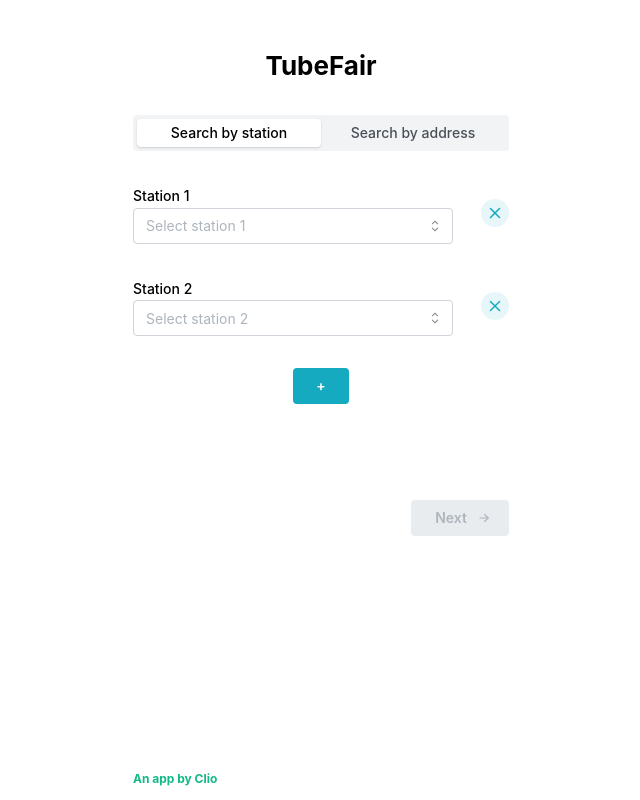
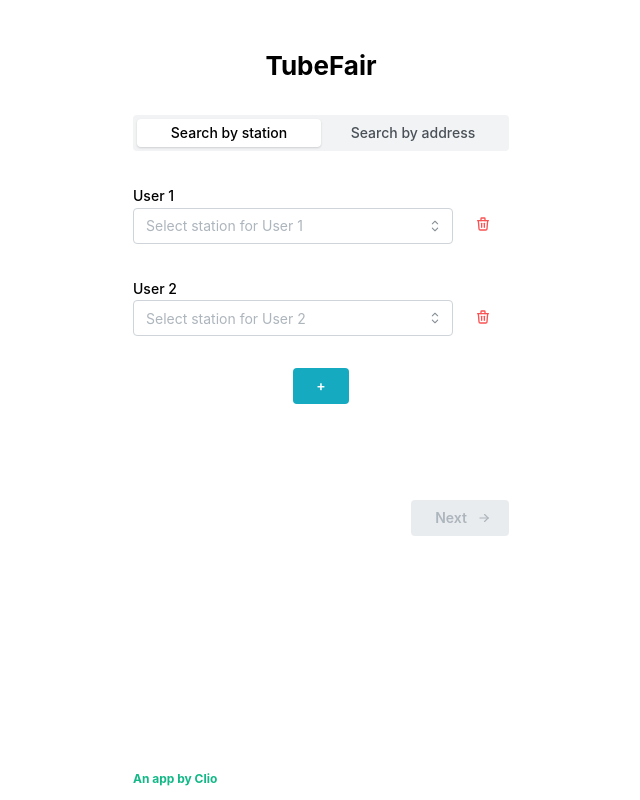
Before and after one commit to clio-petersdorff/groundhog, a React (Vite) app: page /inputs in a window 1280 px wide. Shown: the whole page, without its empty margins (319-959 px from the left). Built offline with nearby package versions, Linux system fonts and the light colour scheme; no server answers.

Commit message:
small ui updates

```diff
--- a/src/app/components/InputView/AddressInputs.tsx
+++ b/src/app/components/InputView/AddressInputs.tsx
@@ -6,7 +6,7 @@ export default function AddressInputs() {
   return (
     <Paper withBorder radius="md" p="xl">
       <Group>
-        <IconHourglassLow size={24} color="grey" />
+        <IconHourglassLow size={24} />
         <Text>Coming soon...</Text>
       </Group>
     </Paper>
--- a/src/app/components/InputView/StationInputs.tsx
+++ b/src/app/components/InputView/StationInputs.tsx
@@ -1,6 +1,6 @@
 import { ActionIcon, Group, Select } from "@mantine/core";
 import { StationType } from "../../../types/Types";
-import { IconX } from "@tabler/icons-react";
+import { IconTrash } from "@tabler/icons-react";
 import React from "react";
 
 interface InputsProps {
@@ -30,30 +30,30 @@ export default function Inputs({
     <>
       {/* Dynamic selects based on the current number of selections */}
       {selectedStations.map((station, index) => (
-        <Group key={index} justify="space-between">
+        <Group key={index}>
           <Select
-            label={`Station ${index + 1}`}
+            label={`User ${index + 1}`}
             value={selectedStations[index].commonName || ""}
             onChange={(value) => handleSelect(value, index)}
             data={allStations.map((item) => item.commonName)}
-            placeholder={`Select station ${index + 1}`}
+            placeholder={`Select station for User ${index + 1}`}
             searchable
             disabled={selectedStations.length > 5 && !selectedStations[index]} // Disable select when limit is reached
             w="20em"
           />
           <ActionIcon
-            variant="light"
-            color="cyan"
-            radius="xl"
+            color="red"
+            variant="subtle"
             w="1em"
             h="1em"
+            mt="1.4em"
             onClick={() => {
               setSelectedStations((prevState) =>
                 prevState.filter((_, i) => i !== index)
               );
             }}
           >
-            <IconX size={18} />
+            <IconTrash size={16} />
           </ActionIcon>
         </Group>
       ))}
--- a/src/app/components/Results/HeroCard.tsx
+++ b/src/app/components/Results/HeroCard.tsx
@@ -1,4 +1,4 @@
-import { Stack, Title, Group, Badge } from "@mantine/core";
+import { Stack, Title, Group, Badge, Text } from "@mantine/core";
 import React from "react";
 
 interface HeroCardProps {
@@ -19,10 +19,10 @@ export default function HeroCard({
       </Title>
       <Group gap="md">
         <Badge size="md" variant="filled" color="cyan">
-          {Math.round(maxTime)}m max
+          max: {Math.round(maxTime)} min
         </Badge>
         <Badge size="md" variant="filled" color="teal">
-          {Math.round(avgTime)} min avg
+          Avg: {Math.round(avgTime)} min
         </Badge>
       </Group>
     </Stack>
--- a/src/app/components/Results/Results.tsx
+++ b/src/app/components/Results/Results.tsx
@@ -1,12 +1,11 @@
-import { useState } from "react";
+import React, { useState } from "react";
 import { StationType, TravelTimeType } from "../../../types/Types";
 import Loading from "../Loading/Loading";
 import NotFound from "../NotFound/NotFound";
 import { Stack, ActionIcon, Text, Paper, Group } from "@mantine/core";
 import { IconArrowLeft, IconChevronRight } from "@tabler/icons-react";
-import { useResultsData } from "./useResultsData";
+import { useResultsData } from "../../actions/useResultsData";
 import FairStation from "./FairStation";
-import React from "react";
 
 interface ResultsProps {
   stations: StationType[];
--- a/src/app/components/Results/UserTravelCard.tsx
+++ b/src/app/components/Results/UserTravelCard.tsx
@@ -6,6 +6,7 @@ import {
   Group,
   Divider,
   ColorSwatch,
+  Tooltip,
 } from "@mantine/core";
 import { IconArrowRight } from "@tabler/icons-react";
 import { StationType, TravelTimeType } from "../../../types/Types";
@@ -40,12 +41,13 @@ export default function UserTravelCard({
     <Paper
       onClick={onToggleExpand}
       withBorder
-      p="md"
+      px="md"
+      py="sm"
       radius="md"
       shadow="sm"
       style={{ cursor: "pointer" }}
     >
-      <Stack>
+      <Stack gap="xs">
         <Group gap="xl" wrap="nowrap">
           <Stack gap={0} align="center" w="3em">
             <Title order={4} p={0}>
@@ -71,6 +73,7 @@ export default function UserTravelCard({
         {isExpanded ? (
           <RouteDisplay route={travelTime.route} showMeetingPoint />
         ) : (
+          <Tooltip label="Click to expand" position="right" color="#2D3142">
             <Group gap="xs" wrap="wrap">
               {travelTime.route.slice().map((pathItem, routeIndex) => (
                 <Group key={routeIndex} gap="xs">
@@ -85,6 +88,7 @@ export default function UserTravelCard({
                 </Group>
               ))}
             </Group>
+          </Tooltip>
         )}
       </Stack>
     </Paper>
```
Also changed, not shown: src/app/actions/useResultsData.ts (renamed from src/app/components/Results/useResultsData.ts, +2 -6 lines). Lines whose indentation alone changed are shown as unchanged.
